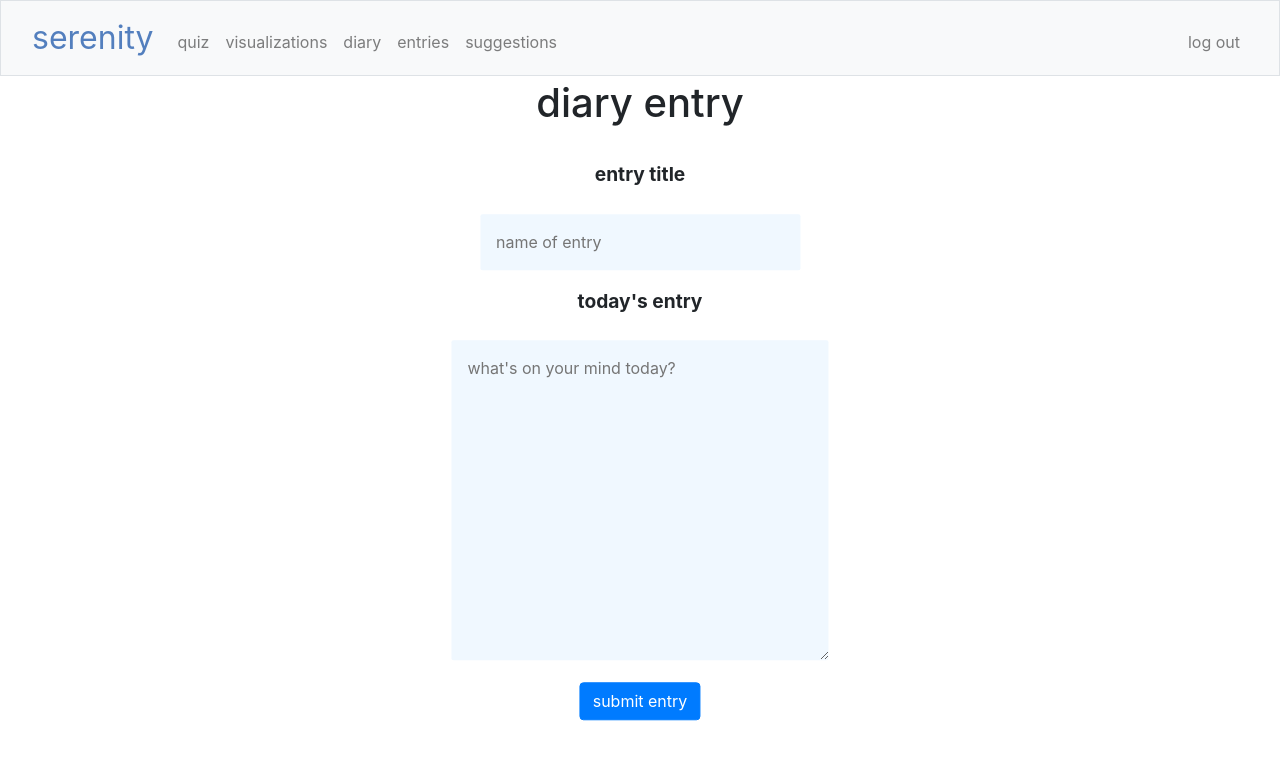
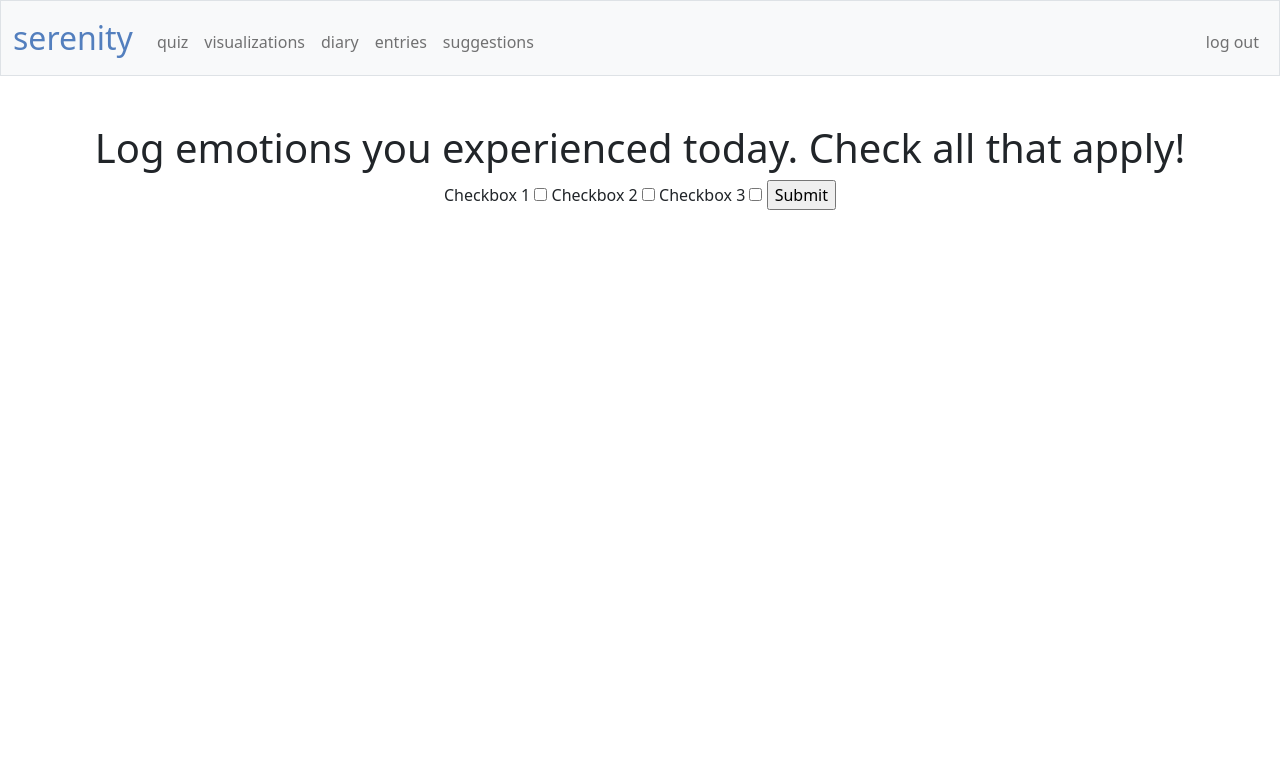
Before and after one commit to kelseyywu/serenity, a Flask app: page /quiz in a window 1280 px wide. Shown: the top 760 px of the page. Run offline with Flask 2, Linux system fonts and the light colour scheme; a user stored in the database is signed in; some libraries are stand-ins or nearby versions.

Commit message:
Thu, Dec 2, 2021, 8:49 PM +00:00

```diff
--- a/app.py
+++ b/app.py
@@ -86,25 +86,10 @@ def quiz():
 
     # POST
     if request.method == "POST":
-
-        # Define variables
-        emotions = request.form.getlist('emotions')
-
-        # Validate form submission
-        if not title:
-            return apology("missing title")
-        elif not entry:
-            return apology("missing entry")
-        elif len(entry) > 500:
-            return apology("keep diary entries under 500 characters")
-
-        diary = db.execute("INSERT INTO diary (user_ID, entry-title, entry) VALUES(?, ?, ?)", user_id, entrytitle, entry)
+        print(request.form.getlist('emotions'))
         return redirect("/")
-
-
-    # GET
     else:
-        return render_template("diary.html")
+        return render_template("quiz.html")
 
 @app.route("/login", methods=["GET", "POST"])
 def login():
--- a/templates/quiz.html
+++ b/templates/quiz.html
@@ -9,12 +9,9 @@
     <h1>Log emotions you experienced today. Check all that apply!</h1>
 
     <form action="/quiz" method="post">
-      <input type="checkbox" name="emotions" id="calm" name="calm">
-      <label for="calm"> Calm</label><br>
-      <input type="checkbox" name="emotions" id="stressed" name="stressed">
-      <label for="stressed"> Stressed</label><br>
-      <input type="checkbox" name="emotions" id="motivated" name="motivated">
-      <label for="motivated"> Motivated</label><br><br>
+      Checkbox 1 <input type="checkbox" value="calm" id="calm" name="emotions">
+      Checkbox 2 <input type="checkbox" value="stressed" id="calm" name="emotions">
+      Checkbox 3 <input type="checkbox" value="motivated" id="calm" name="emotions">
       <input type="submit" value="Submit">
     </form>
 
```
